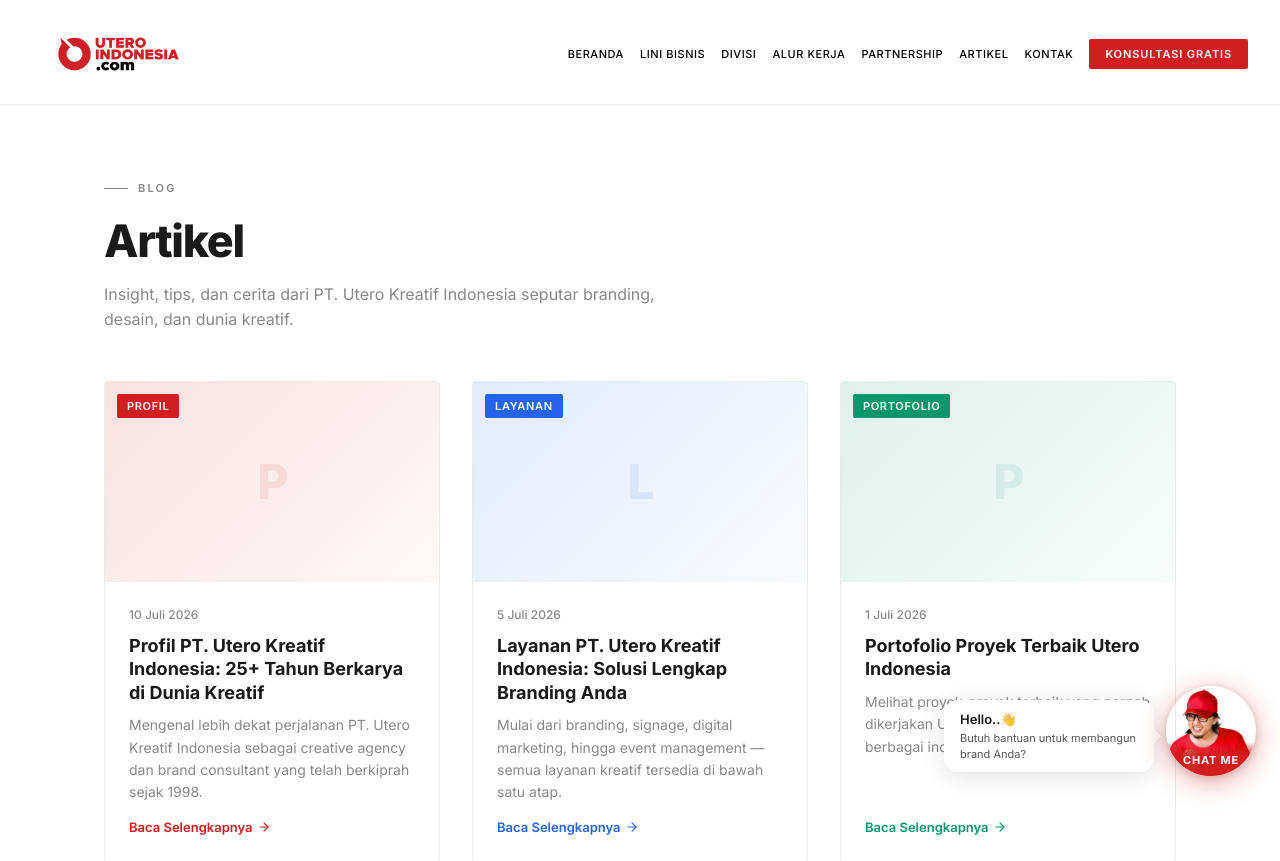
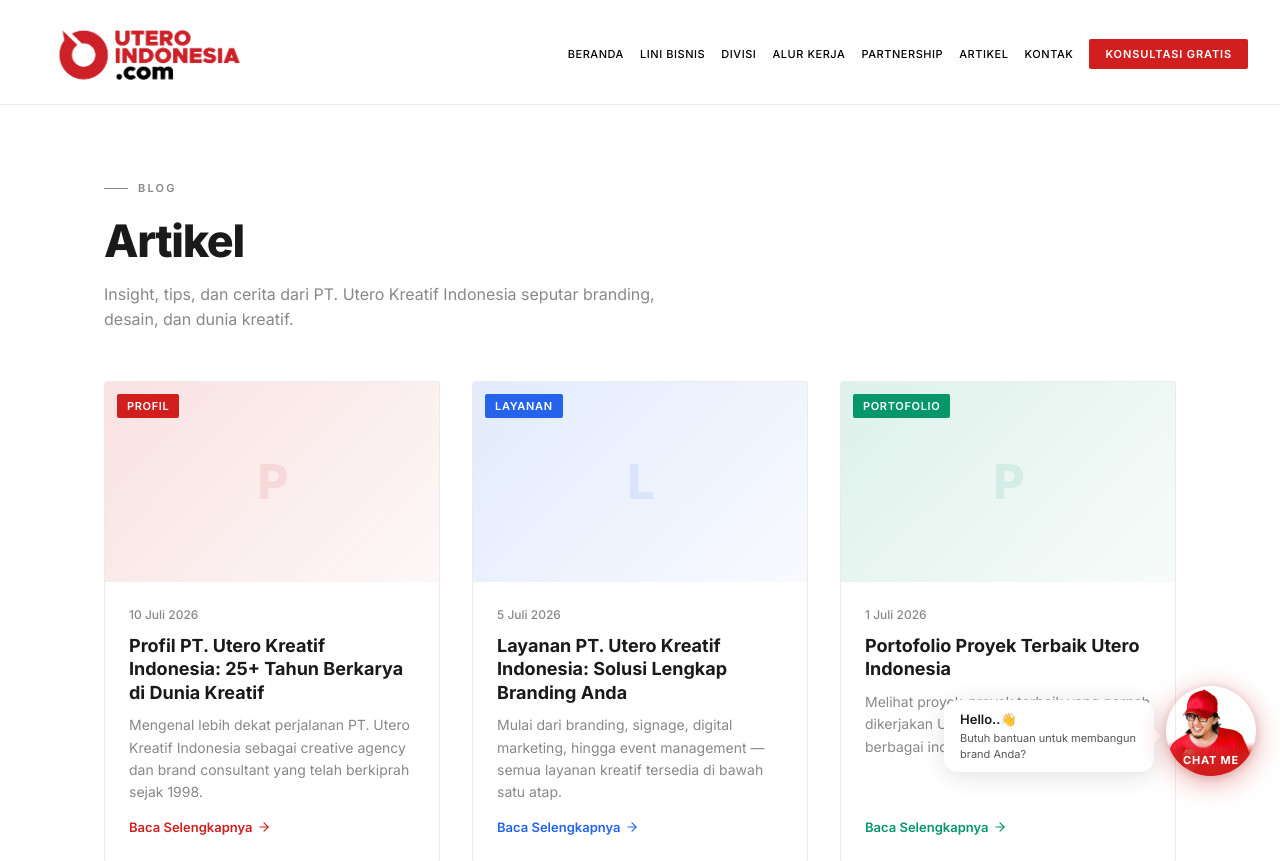
Before and after one commit to utero-akselerasi/modern-website-uteroindonesia, a Next.js app in the folder utero-nextjs/: page /artikel in a window 1280 px wide. Shown: the top 861 px of the page. Built offline with nearby package versions, Linux system fonts and the light colour scheme.

Commit message:
feat: update Navbar styles to adjust height for improved layout

```diff
--- a/utero-nextjs/src/components/layout/Navbar.tsx
+++ b/utero-nextjs/src/components/layout/Navbar.tsx
@@ -179,8 +179,8 @@
           style={{
             display: "flex",
             alignItems: "center",
+            height: "80px",
             textDecoration: "none",
-            paddingLeft: "8px",
           }}
         >
           <Image
@@ -189,7 +189,7 @@
             width={200}
             height={80}
             className="nav-logo-img"
-            style={{ objectFit: "contain", height: "80px", width: "auto", transformOrigin: "left center" }}
+            style={{ objectFit: "contain", height: "120px", width: "auto", transformOrigin: "left center" }}
           />
         </Link>
 
```
